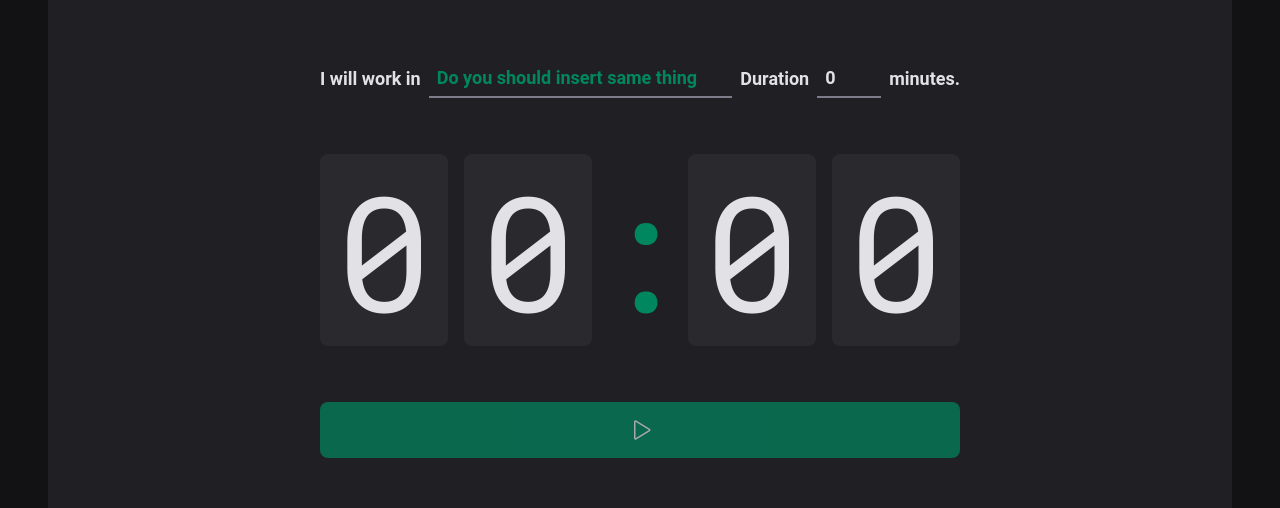
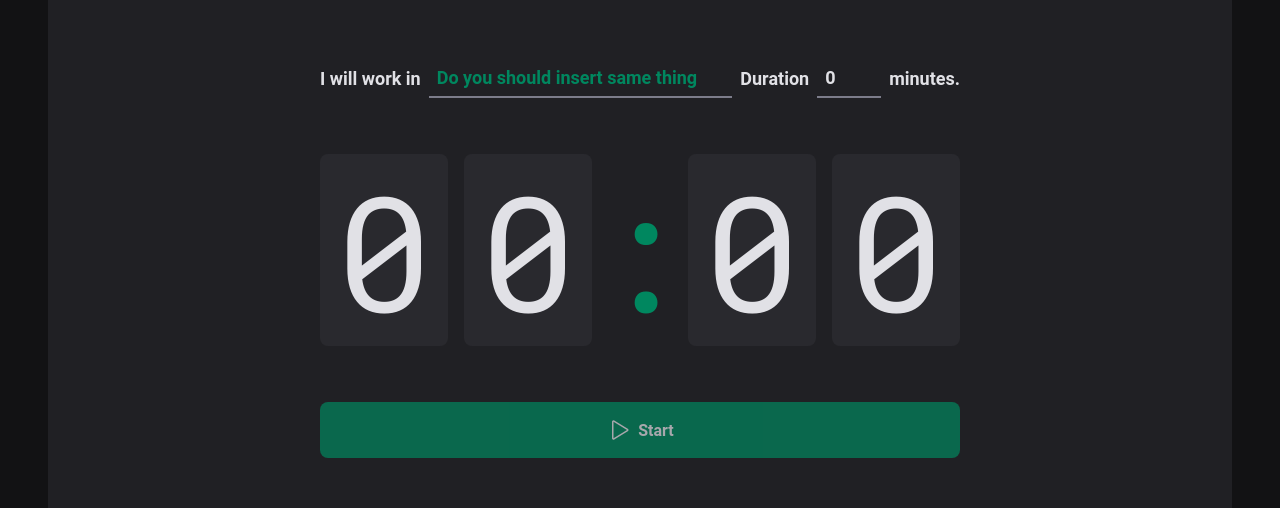
Before and after one commit to simaomenezes/ReactJS-Aprofundando-em-Hooks, a React (Vite) app in the folder 02-ignite-timer/: page / in a window 1280 px wide. Shown: the part 166-674 px from the top of the page. Built offline with nearby package versions, Linux system fonts and the light colour scheme.

Commit message:
feat: Stop the cycle

```diff
--- a/02-ignite-timer/src/pages/Home/index.tsx
+++ b/02-ignite-timer/src/pages/Home/index.tsx
@@ -1,4 +1,4 @@
-import { Play } from 'phosphor-react'
+import { HandPalm, Play } from 'phosphor-react'
 import { useForm } from 'react-hook-form'
 import { zodResolver } from '@hookform/resolvers/zod'
 import { useEffect, useState } from 'react'
@@ -11,6 +11,7 @@
   MinutesAmmountInput,
   Separator,
   StartCountdownButton,
+  StopCountdownButton,
   TaskInput,
 } from './styles'
 import { differenceInSeconds } from 'date-fns'
@@ -27,6 +28,7 @@
   task: string
   minutesAmmount: number
   startDate: Date
+  interrupteDate?: Date
 }
 
 export function Home() {
@@ -75,6 +77,22 @@
     reset()
   }
 
+  function handleInterruptCycle() {
+    setCycles(
+      cycles.map((cycle) => {
+        if (cycle.id === activeCycleId) {
+          return { ...cycle, interrupteDate: new Date() }
+        } else {
+          return cycle
+        }
+      }),
+    )
+
+    console.log(cycles)
+
+    setActiveCycleId(null)
+  }
+
   const totalSeconds = activeCycle ? activeCycle.minutesAmmount * 60 : 0
   const currentSeconds = activeCycle ? totalSeconds - amountSecondPassed : 0
 
@@ -104,6 +122,7 @@
             id="task"
             placeholder="Do you should insert same thing"
             {...register('task')}
+            disabled={!!activeCycle}
           />
 
           <datalist id="task-suggestions">
@@ -122,6 +141,7 @@
             step={5}
             min={5}
             max={60}
+            disabled={!!activeCycle}
             {...register('minutesAmmount', { valueAsNumber: true })}
           />
 
@@ -136,9 +156,17 @@
           <span>{seconds[1]}</span>
         </CountDownContainer>
 
-        <StartCountdownButton disabled={isSubmitDisabled} type="submit">
-          <Play size={24} />
-        </StartCountdownButton>
+        {activeCycle ? (
+          <StopCountdownButton onClick={handleInterruptCycle} type="button">
+            <HandPalm size={24} />
+            Stop
+          </StopCountdownButton>
+        ) : (
+          <StartCountdownButton disabled={isSubmitDisabled} type="submit">
+            <Play size={24} />
+            Start
+          </StartCountdownButton>
+        )}
       </form>
     </HomeContainer>
   )
--- a/02-ignite-timer/src/pages/Home/styles.ts
+++ b/02-ignite-timer/src/pages/Home/styles.ts
@@ -84,7 +84,7 @@
   justify-content: center;
 `
 
-export const StartCountdownButton = styled.button`
+export const BaseCountdownButton = styled.button`
   width: 100%;
   border: 0;
   padding: 1rem;
@@ -97,17 +97,27 @@
   gap: 0.5rem;
   font-weight: bold;
 
-  cursor: pointer;
-
-  background: ${(props) => props.theme['green-500']};
   color: ${(props) => props.theme['gray-100']};
 
-  &:not(:disabled):hover {
-    background: ${(props) => props.theme['green-700']};
-  }
+  cursor: pointer;
 
   &:disabled {
     opacity: 0.7;
     cursor: not-allowed;
   }
 `
+
+export const StopCountdownButton = styled(BaseCountdownButton)`
+  background: ${(props) => props.theme['red-500']};
+
+  &:not(:disabled):hover {
+    background: ${(props) => props.theme['red-700']};
+  }
+`
+export const StartCountdownButton = styled(BaseCountdownButton)`
+  background: ${(props) => props.theme['green-500']};
+
+  &:not(:disabled):hover {
+    background: ${(props) => props.theme['green-700']};
+  }
+`
```
